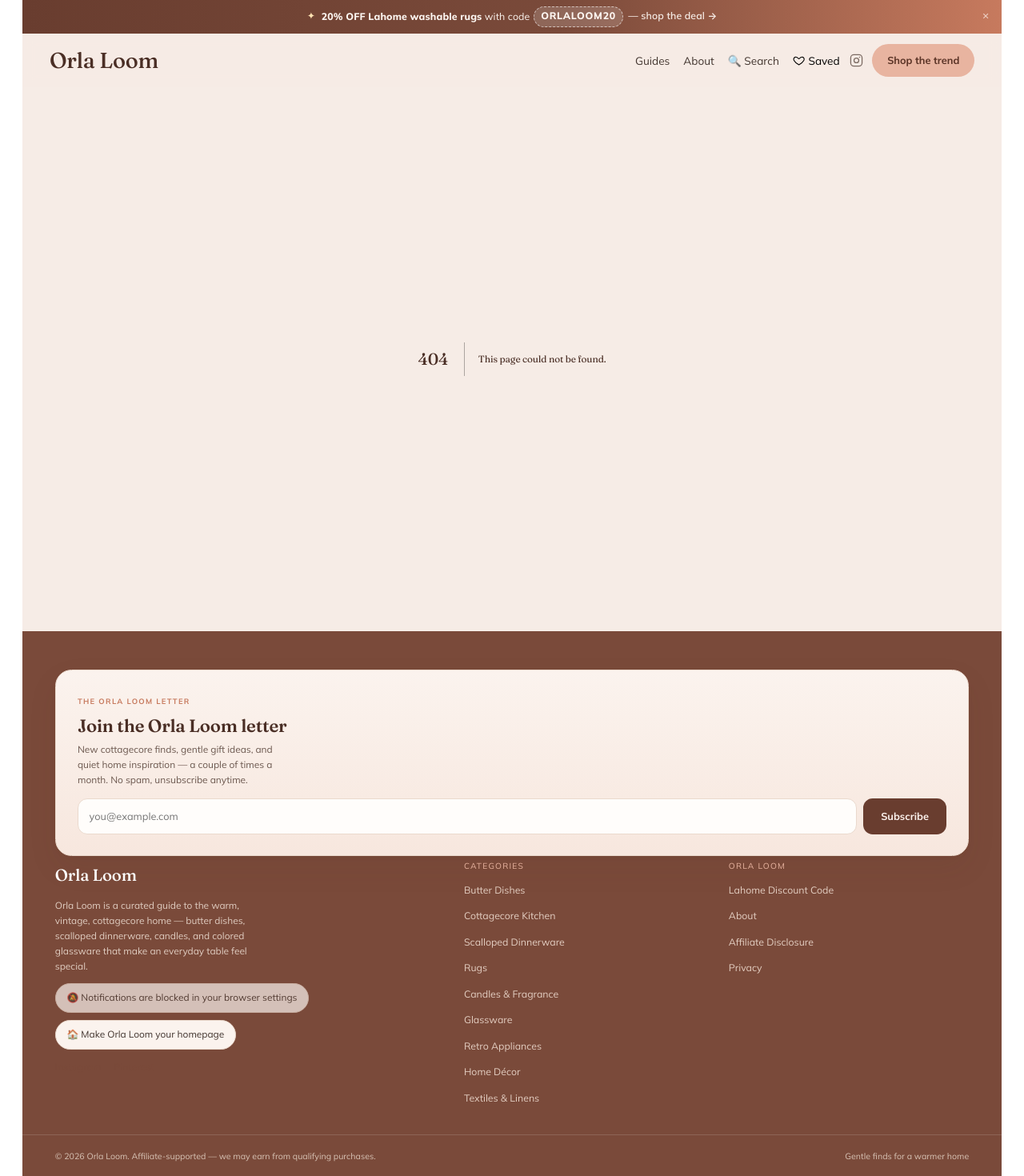
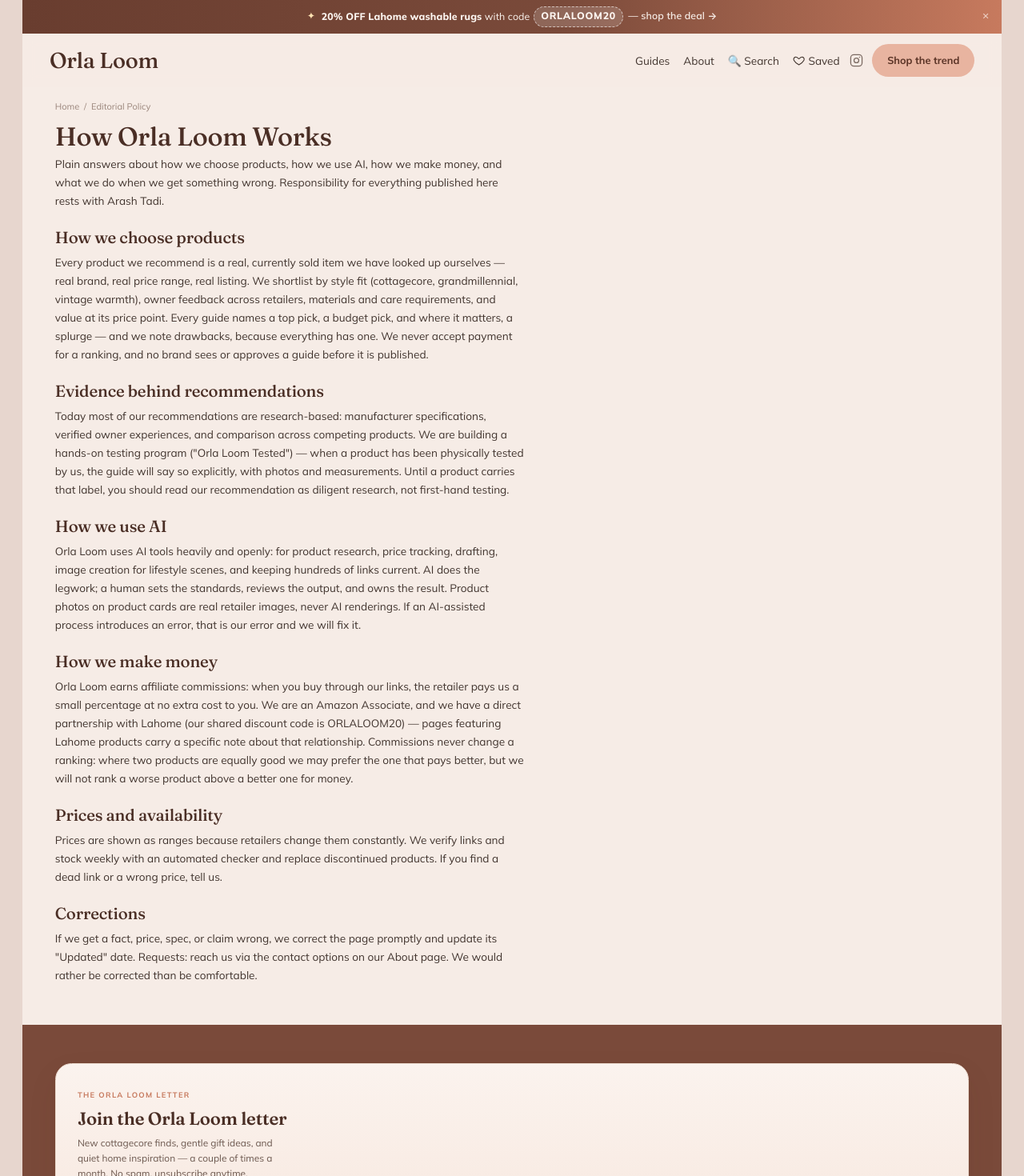
Before and after one commit to Arash8382/orlaloom, a Next.js app: page /editorial-policy in a window 1280 px wide. Before the commit this address had no page. Shown: the top 1470 px of the page at 80% size. Built offline with nearby package versions, Linux system fonts and the light colour scheme.

Commit message:
Add /editorial-policy trust page (standards, AI use, corrections, monetization)

```diff
--- /dev/null
+++ b/app/editorial-policy/page.js
@@ -0,0 +1,87 @@
+import Link from "next/link";
+import { site, author } from "../../lib/site";
+
+export const metadata = {
+  title: "Editorial Policy — How Orla Loom Works",
+  description:
+    "How Orla Loom selects products, uses AI, handles corrections, and makes money. Our editorial standards in plain language.",
+  alternates: { canonical: "/editorial-policy" },
+};
+
+export default function EditorialPolicyPage() {
+  const url = `${site.url}/editorial-policy`;
+  const jsonLd = {
+    "@context": "https://schema.org",
+    "@type": "WebPage",
+    "@id": url,
+    name: "Editorial Policy — Orla Loom",
+    url,
+    publisher: { "@type": "Organization", name: site.name, url: site.url },
+  };
+  const h2 = { fontFamily: "var(--serif)", fontSize: "clamp(19px,2.4vw,24px)", color: "var(--head)", margin: "28px 0 8px" };
+  const p = { lineHeight: 1.7, color: "var(--ink)", margin: "0 0 12px", maxWidth: "72ch" };
+
+  return (
+    <>
+      <script type="application/ld+json" dangerouslySetInnerHTML={{ __html: JSON.stringify(jsonLd) }} />
+      <div className="container" style={{ paddingTop: 18, paddingBottom: 48 }}>
+        <div className="breadcrumb"><Link href="/">Home</Link> &nbsp;/&nbsp; Editorial Policy</div>
+        <h1 style={{ fontFamily: "var(--serif)", fontSize: "clamp(26px,3.6vw,38px)", color: "var(--head)", margin: "10px 0 6px" }}>
+          How Orla Loom Works
+        </h1>
+        <p style={p}>
+          Plain answers about how we choose products, how we use AI, how we make money, and what we do when we get
+          something wrong. Responsibility for everything published here rests with {author?.name || "our editor"}.
+        </p>
+
+        <h2 style={h2}>How we choose products</h2>
+        <p style={p}>
+          Every product we recommend is a real, currently sold item we have looked up ourselves — real brand, real
+          price range, real listing. We shortlist by style fit (cottagecore, grandmillennial, vintage warmth), owner
+          feedback across retailers, materials and care requirements, and value at its price point. Every guide names a
+          top pick, a budget pick, and where it matters, a splurge — and we note drawbacks, because everything has one.
+          We never accept payment for a ranking, and no brand sees or approves a guide before it is published.
+        </p>
+
+        <h2 style={h2}>Evidence behind recommendations</h2>
+        <p style={p}>
+          Today most of our recommendations are research-based: manufacturer specifications, verified owner experiences,
+          and comparison across competing products. We are building a hands-on testing program ("Orla Loom Tested") —
+          when a product has been physically tested by us, the guide will say so explicitly, with photos and
+          measurements. Until a product carries that label, you should read our recommendation as diligent research,
+          not first-hand testing.
+        </p>
+
+        <h2 style={h2}>How we use AI</h2>
+        <p style={p}>
+          Orla Loom uses AI tools heavily and openly: for product research, price tracking, drafting, image creation
+          for lifestyle scenes, and keeping hundreds of links current. AI does the legwork; a human sets the standards,
+          reviews the output, and owns the result. Product photos on product cards are real retailer images, never AI
+          renderings. If an AI-assisted process introduces an error, that is our error and we will fix it.
+        </p>
+
+        <h2 style={h2}>How we make money</h2>
+        <p style={p}>
+          Orla Loom earns affiliate commissions: when you buy through our links, the retailer pays us a small
+          percentage at no extra cost to you. We are an Amazon Associate, and we have a direct partnership with Lahome
+          (our shared discount code is ORLALOOM20) — pages featuring Lahome products carry a specific note about that
+          relationship. Commissions never change a ranking: where two products are equally good we may prefer the one
+          that pays better, but we will not rank a worse product above a better one for money.
+        </p>
+
+        <h2 style={h2}>Prices and availability</h2>
+        <p style={p}>
+          Prices are shown as ranges because retailers change them constantly. We verify links and stock weekly with an
+          automated checker and replace discontinued products. If you find a dead link or a wrong price, tell us.
+        </p>
+
+        <h2 style={h2}>Corrections</h2>
+        <p style={p}>
+          If we get a fact, price, spec, or claim wrong, we correct the page promptly and update its "Updated" date.
+          Requests: reach us via the contact options on our <Link href="/about">About page</Link>. We would rather be
+          corrected than be comfortable.
+        </p>
+      </div>
+    </>
+  );
+}
```
